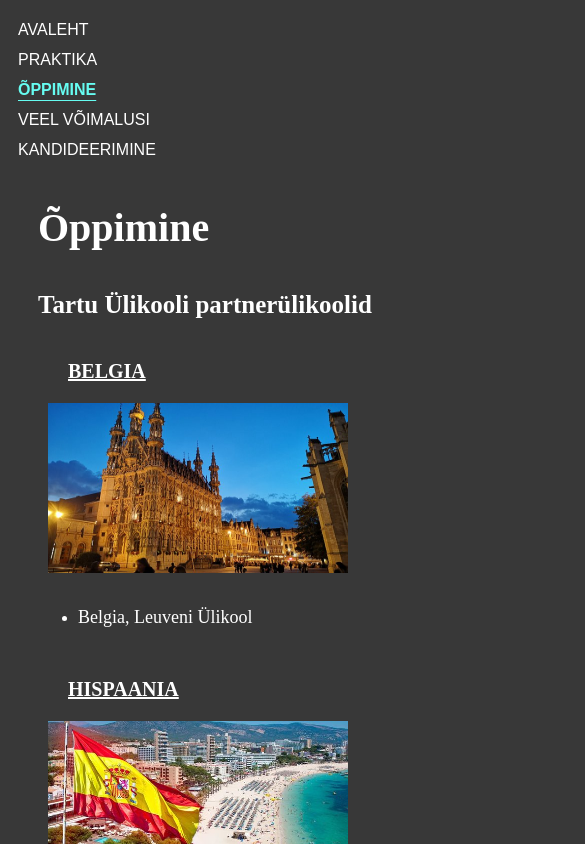
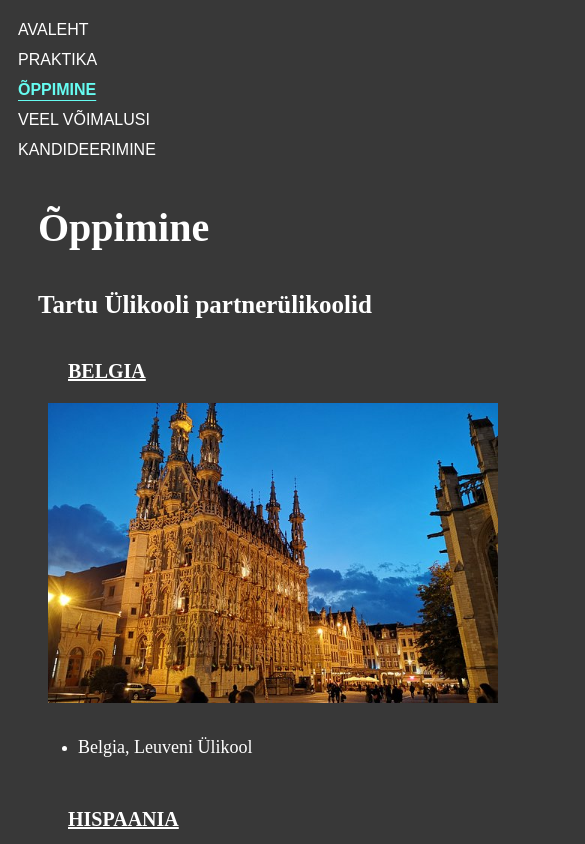
Before and after one commit to carmen1256/truu-website, a Vue app: page /Oppimine in a window 390 px wide. Shown: the top 844 px of the page, 585 px wide, since content can reach past the window. Built offline with nearby package versions, Linux system fonts and the light colour scheme.

Commit message:
responsive fix 2

```diff
--- a/src/views/Oppimine.vue
+++ b/src/views/Oppimine.vue
@@ -4,7 +4,6 @@
     <h2>Tartu Ülikooli partnerülikoolid</h2>
   </div>
     <ul>
-    <div class="rida">
     <div class="row">
     <h3>BELGIA</h3>
     <img class="riik" alt="reisimine" src="../assets/belgia1.jpg">
@@ -78,7 +77,6 @@
     <img class="riik" alt="reisimine" src="../assets/portugal.jpg">
     <li><a href="https://www.ulisboa.pt/en">Portugal, Lissaboni Ülikool</a></li>
     </div>
-    </div>
 </ul>
 </template>
 
@@ -145,10 +143,20 @@
 }
 }
 
-@media screen and (min-width: 900px) {
-.rida {
-
+@media screen and (min-width: 200px) {
+.riik {
+  width: 450px;
+  height: 300px;
 }
 }
 
+@media screen and (min-width: 200px) {
+.riik {
+  width: 450px;
+  height: 300px;
+}
+
+
+}
+
 </style>
```
